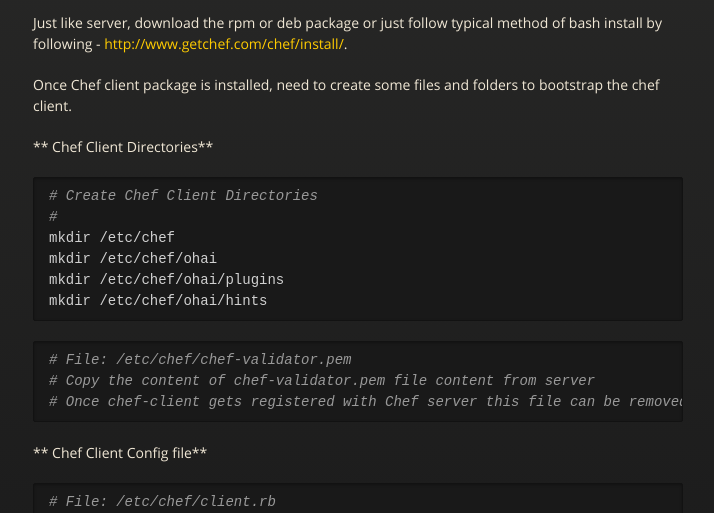
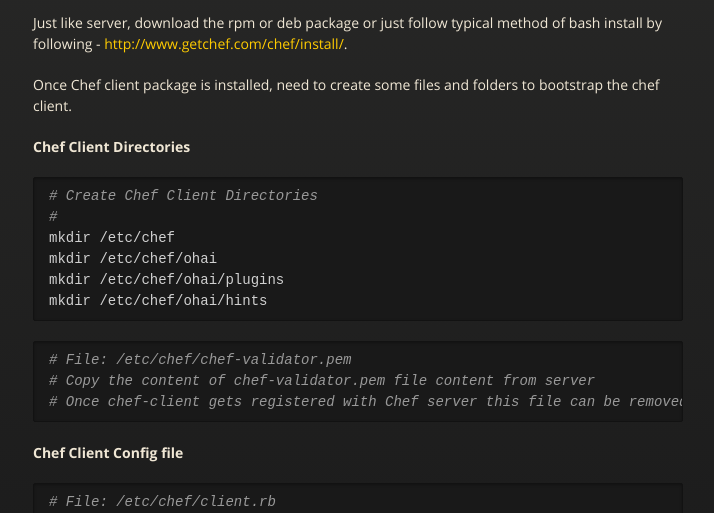
Before and after one commit to vkhatri/chef-repo, a plain HTML site: page index.html in a window 1280 px wide. Shown: the part 1843-2356 px from the top of the page, without its empty margins (282-996 px from the left). Drawn offline with nearby package versions, Linux system fonts and the light colour scheme.

Commit message:
Create gh-pages branch via GitHub

```diff
--- a/index.html
+++ b/index.html
@@ -108,7 +108,7 @@
 
 <p>Once Chef client package is installed, need to create some files and folders to bootstrap the chef client.</p>
 
-<p>** Chef Client Directories**</p>
+<p><strong>Chef Client Directories</strong></p>
 
 <div class="highlight highlight-sh"><pre><span class="c"># Create Chef Client Directories</span>
 <span class="c">#</span>
@@ -123,7 +123,7 @@ mkdir /etc/chef/ohai/hints
 <span class="c"># Once chef-client gets registered with Chef server this file can be removed, a good practice is to remove this file.</span>
 </pre></div>
 
-<p>** Chef Client Config file**</p>
+<p><strong>Chef Client Config file</strong></p>
 
 <div class="highlight highlight-sh"><pre><span class="c"># File: /etc/chef/client.rb</span>
 <span class="c"># Create Chef Client Config file, below is the minimal configuration to kick start the client. You can modify it according to your requirement</span>
```
Also changed, not shown: params.json (+1 -1 lines).
